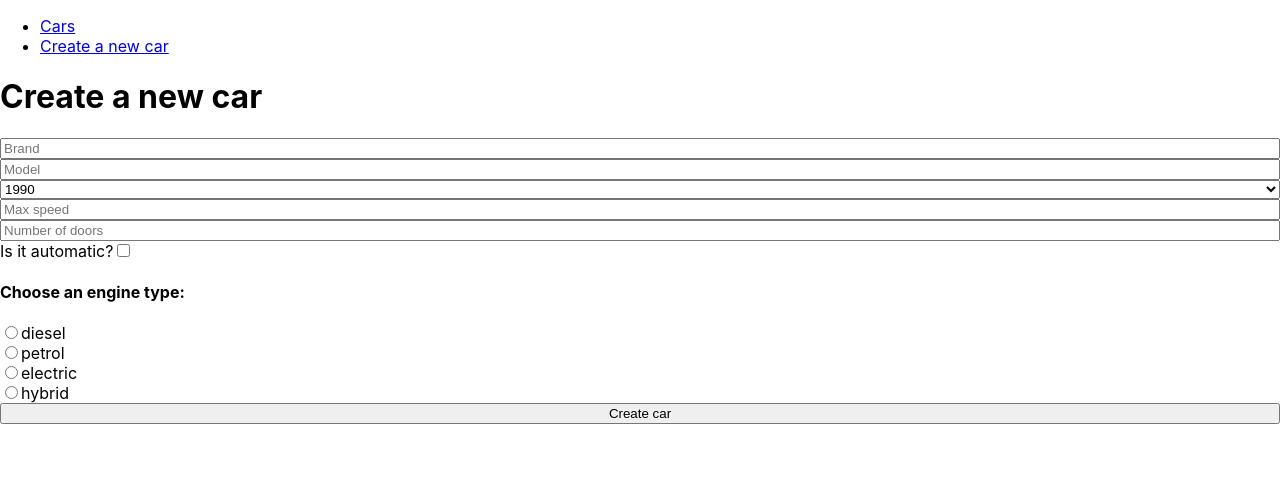
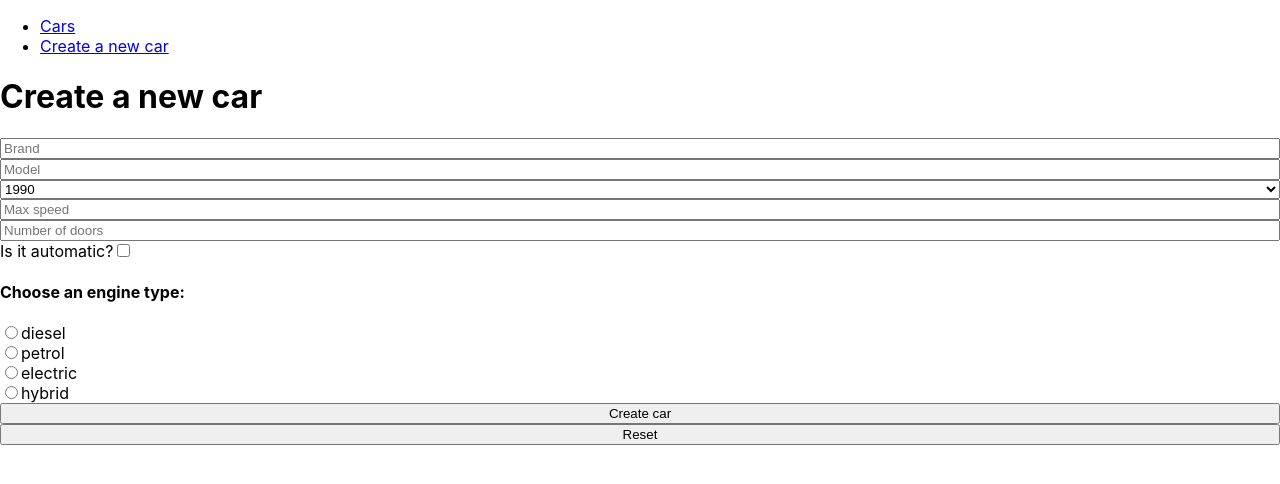
Before and after one commit to HatlessCreature/cars-app, a React (Create React App) app: page /add in a window 1280 px wide. Shown: the top 484 px of the page. Built offline with nearby package versions, Linux system fonts and the light colour scheme; the HTML template or start-up script is replaced by a standard one.

Commit message:
task 4 - reset button

```diff
--- a/src/pages/AddCar.js
+++ b/src/pages/AddCar.js
@@ -26,6 +26,18 @@ export default function AddCar() {
         await CarService.add(newCar);
         history.push('/cars');
 
+    };
+
+    const handleReset = () => {
+        setNewCar({
+            brand: '',
+            model: '',
+            year: rangeOfYears[0],
+            maxSpeed: '',
+            numberOfDoors: '',
+            isAutomatic: false,
+            engine: '',
+        });
     };
 
     return (
@@ -109,7 +121,7 @@ export default function AddCar() {
                 ))}
 
                 <button>{'Create car'}</button>
-
+                <button type='button' onClick={handleReset}>Reset</button>
             </form>
         </div>
     );
```
